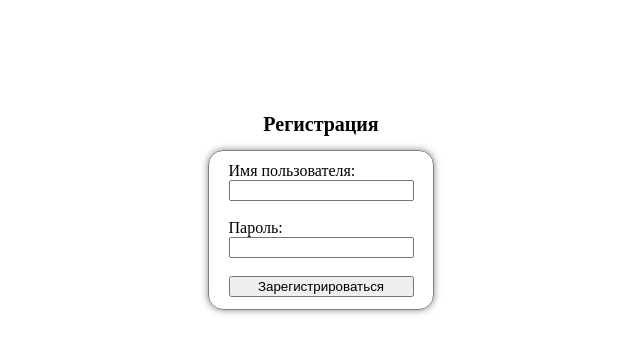
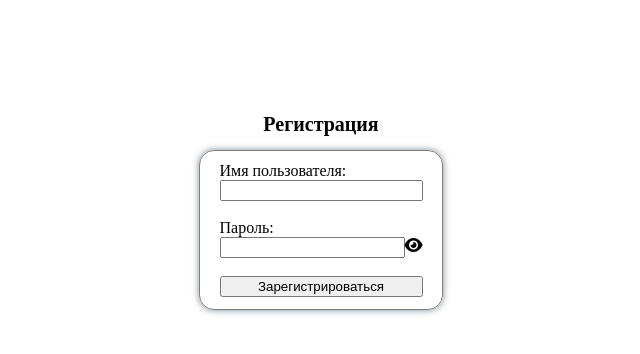
Before and after one commit to rebelorion/Blunder, a Python web app: template templates/registration.html in a window 1280 px wide. Shown: the top 354 px of the page, without its empty margins (319-959 px from the left). Run offline with Jinja, Linux system fonts and the light colour scheme; the template is opened without the code that fills it, so the values that code supplies are empty.

Commit message:
регистрация сделана

```diff
--- a/static/styles/style.css
+++ b/static/styles/style.css
@@ -41,3 +41,17 @@ form {
     border-color: var(--contra-color);
     box-shadow: 0px 0px 7px 0px var(--shadow-color);
 }
+.password-container {
+    position: relative;
+}
+.password-container {
+    position: relative;
+    display: flex;
+    flex-direction: row;
+    width: 100%; /* Занимает всю ширину родителя */
+}
+
+.eye-icon {
+    cursor: pointer;
+    color: black;
+}
--- a/templates/registration.html
+++ b/templates/registration.html
@@ -2,8 +2,8 @@
 <html>
 <head>
   <title>Регистрация</title>
-  <link rel="stylesheet"
-  href="../static/styles/style.css">
+  <link rel="stylesheet" href="../static/styles/style.css">
+  <link rel="stylesheet" href="https://cdnjs.cloudflare.com/ajax/libs/font-awesome/6.0.0-beta3/css/all.min.css"> <!-- Подключаем Font Awesome -->
 </head>
 <body class="registration">
 
@@ -11,13 +11,34 @@
 
 <form action="/register" method="post">  <!-- Добавлено action и метод -->
   <label for="username">Имя пользователя:</label>
-  <input type="text" id="username" name="username" required><br>
+  <input type="text" id="username" name="username" required maxlength="20"><br>
 
   <label for="password">Пароль:</label>
-  <input type="password" id="password" name="password" required><br>
+  <div class="password-container">
+      <input type="password" id="password" name="password" required maxlength="20">
+      <span id="toggle-password" class="eye-icon">
+          <i class="fas fa-eye"></i> <!-- Иконка открытого глаза -->
+      </span>
+  </div>
 
-  <input type="submit" value="Зарегистрироваться">
+  <br><input type="submit" value="Зарегистрироваться">
 </form>
+
+<script>
+    const togglePassword = document.getElementById('toggle-password');
+    const passwordInput = document.getElementById('password');
+
+    togglePassword.addEventListener('click', function () {
+        // Переключаем тип input между 'password' и 'text'
+        const type = passwordInput.getAttribute('type') === 'password' ? 'text' : 'password';
+        passwordInput.setAttribute('type', type);
+
+        // Меняем иконку в зависимости от состояния
+        this.querySelector('i').classList.toggle('fa-eye'); // Открытый глаз
+        this.querySelector('i').classList.toggle('fa-eye-slash'); // Закрытый глаз
+    });
+</script>
+
 
 </body>
 </html>
```
Also changed, not shown: templates/js/registration.js (added, +12 -0 lines).
